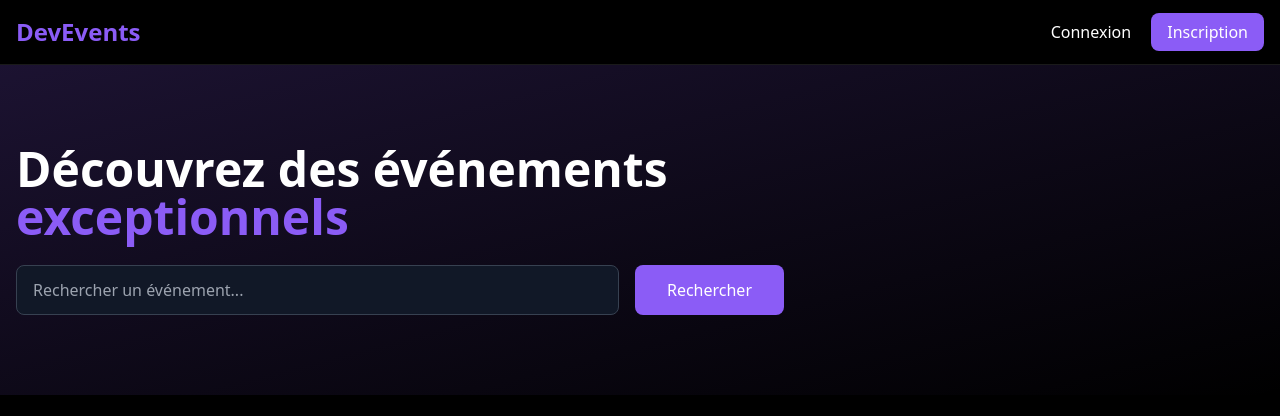
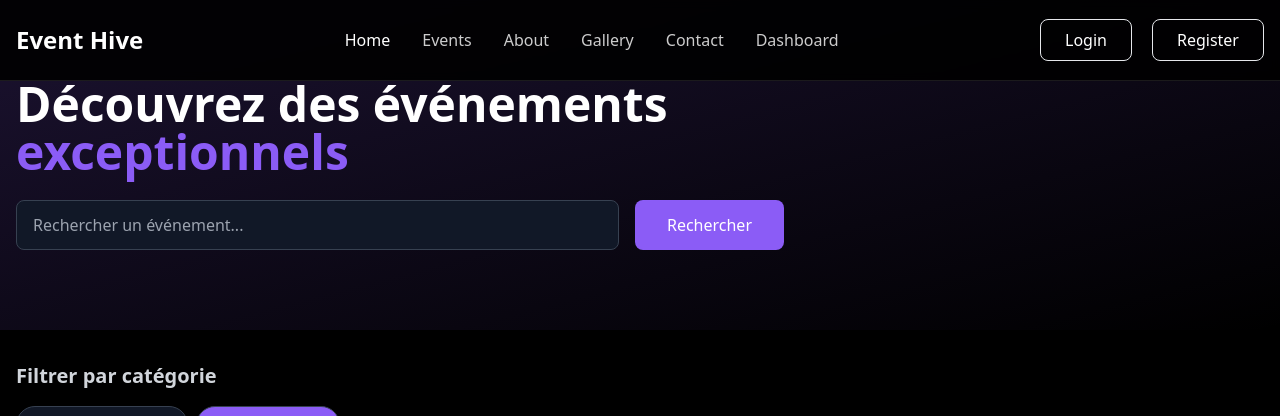
Before and after one commit to Youcode-Classe-E-2024-2025/DevStorm_eventbrite, a PHP site: template app/views/front/event/index.twig in a window 1280 px wide. Shown: the top 416 px of the page. Run offline with PHP 8.4, Linux system fonts and the light colour scheme; the template is opened without the code that fills it: most values are stand-ins (such as "Sample title", 1, 10 or a date in 2020); grey boxes marked "Sample" are stand-in pictures; some libraries are stand-ins or nearby versions.

Commit message:
add the nav bar in the events page

```diff
--- a/app/views/front/event/index.twig
+++ b/app/views/front/event/index.twig
@@ -19,18 +19,7 @@
 </head>
 <body class="bg-black text-white">
     <!-- Navigation -->
-    <nav class="border-b border-white/10 bg-black">
-        <div class="container mx-auto px-4 py-4">
-            <div class="flex justify-between items-center">
-                <a href="/" class="text-2xl font-bold text-custom-purple">DevEvents</a>
-                <div class="space-x-4">
-                    <a href="/login" class="text-white hover:text-custom-purple">Connexion</a>
-                    <a href="/register" class="bg-custom-purple text-white px-4 py-2 rounded-lg hover:bg-purple-700">Inscription</a>
-                </div>
-            </div>
-        </div>
-    </nav>
-
+    {% include 'layouts/nav.twig' %}
     <!-- Hero Section -->
     <div class="relative overflow-hidden bg-black">
         <div class="container mx-auto px-4 py-20 bg-gradient-to-br from-custom-purple/20 to-transparent">
```
Also changed, not shown: app/controllers/front/EventController.php (+10 -1 lines).
